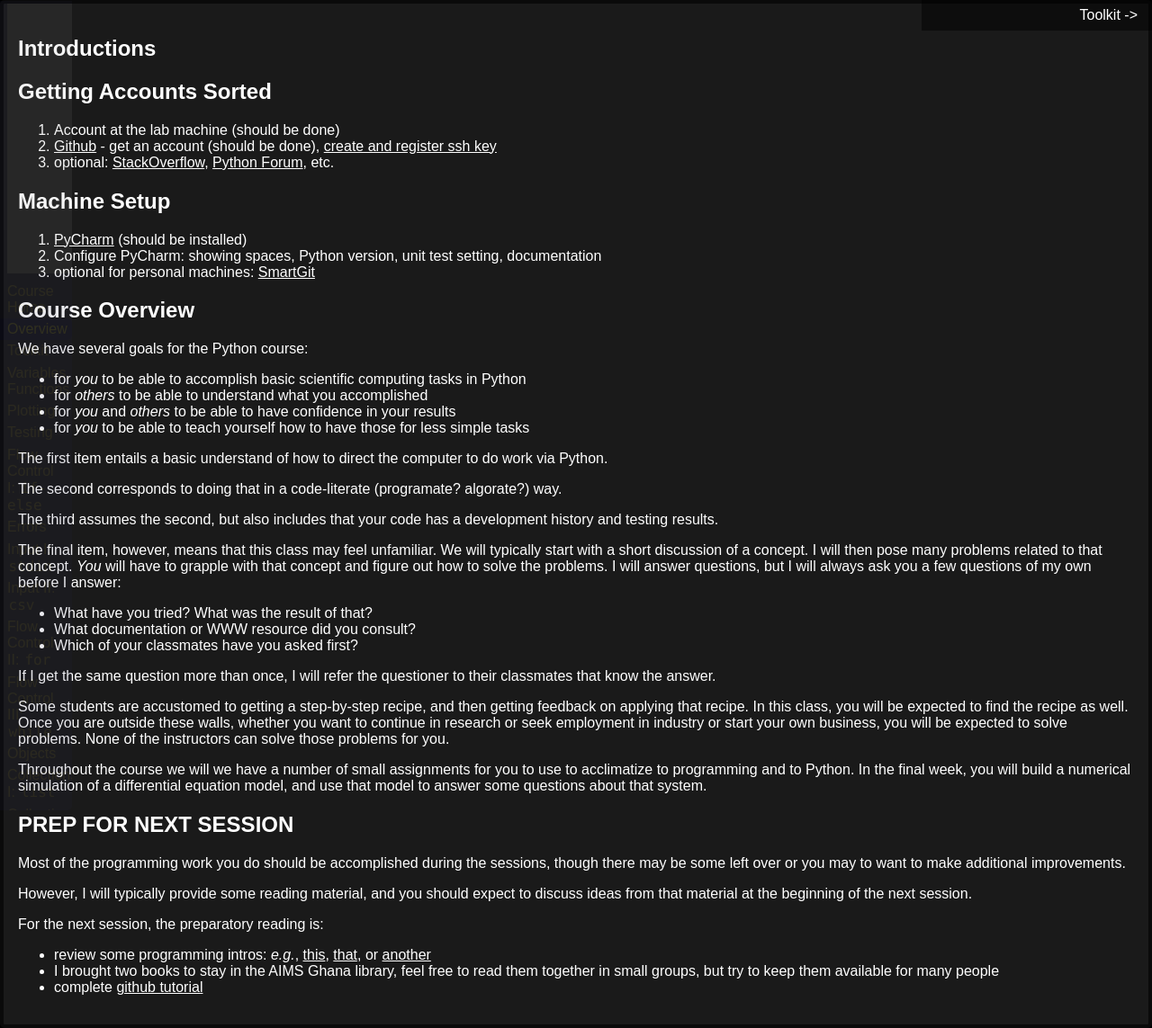
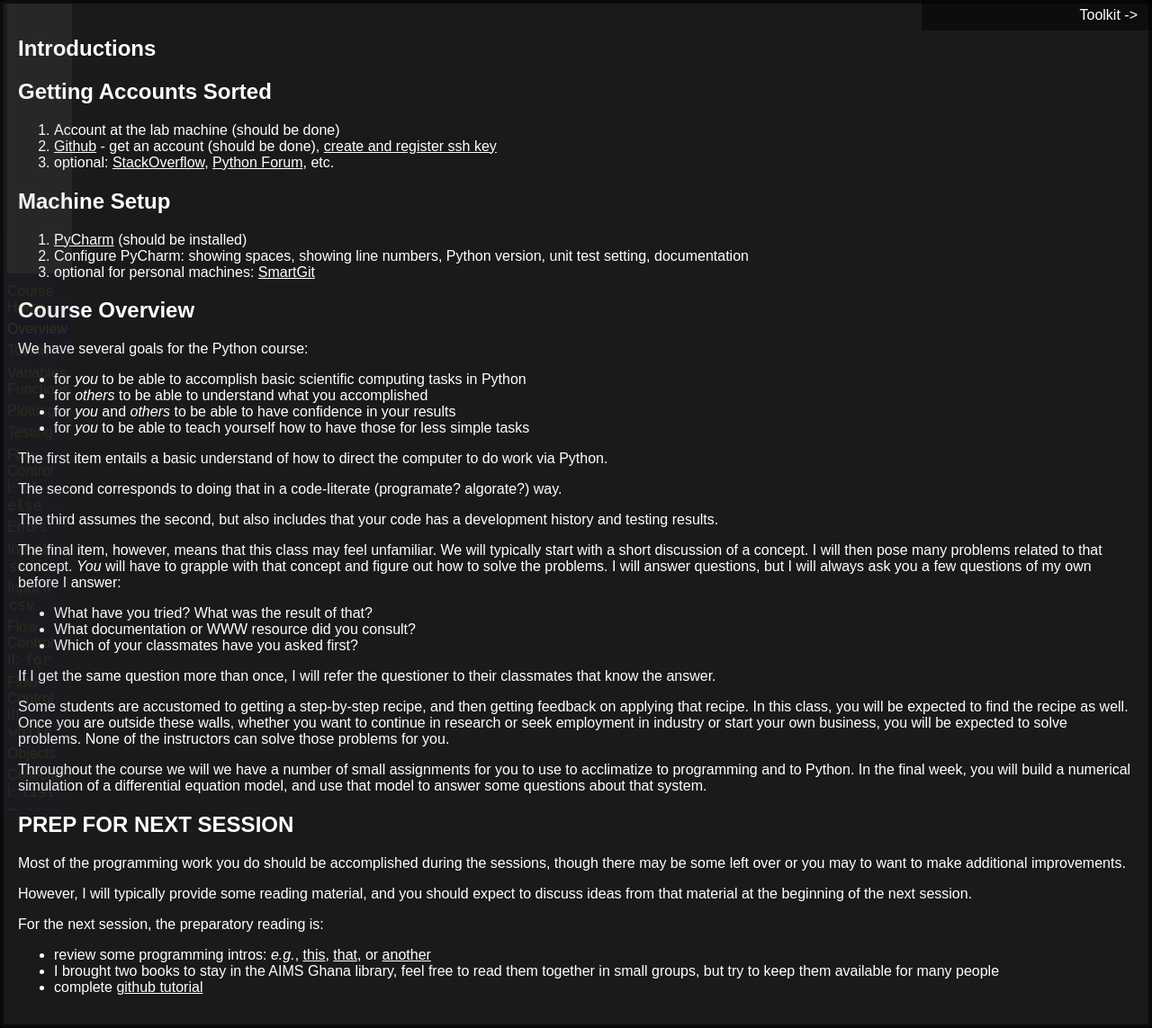
Before and after one commit to AIMS-Ghana/python-course, a Jekyll site: the page built from _days/00_intro.md, in a window 1280 px wide. Shown: the whole page at 90% size. Built offline with Jekyll 4.4.1, drawn with Linux system fonts in a browser that asks for light colours.

Commit message:
add showing line numbers to pycharm setup

```diff
--- a/_days/00_intro.md
+++ b/_days/00_intro.md
@@ -15,7 +15,7 @@ prep: toolkit
 ## Machine Setup
 
 1. [PyCharm](http://www.jetbrains.com/pycharm/) (should be installed)
-2. Configure PyCharm: showing spaces, Python version, unit test setting, documentation
+2. Configure PyCharm: showing spaces, showing line numbers, Python version, unit test setting, documentation
 3. optional for personal machines: [SmartGit](http://www.syntevo.com/smartgit/)
 
 ## Course Overview
```
